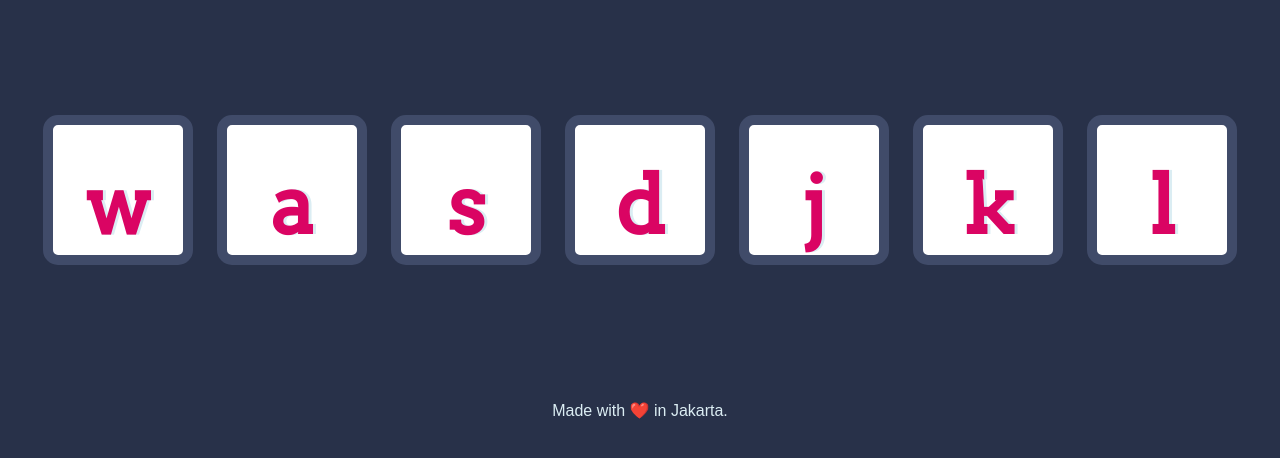
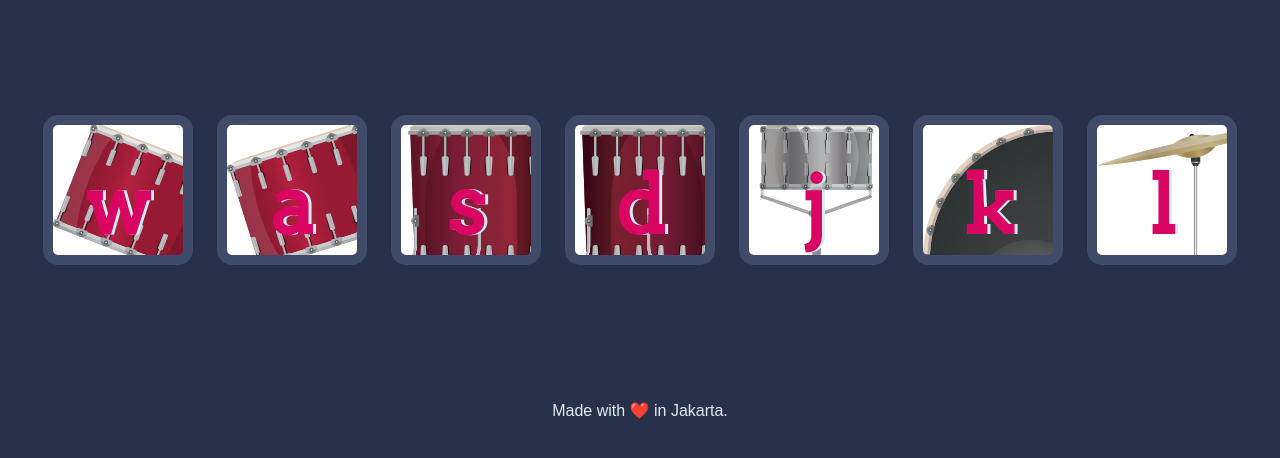
Before and after one commit to Web-Dev-Portfolio/Drum-Kit, a plain HTML site: page index.html in a window 1280 px wide. Shown: the part 174-632 px from the top of the page. Drawn offline with Linux system fonts and the light colour scheme.

Commit message:
adding image to button

```diff
--- a/index.js
+++ b/index.js
@@ -1,4 +1,10 @@
 var allDrumButton = document.querySelectorAll(".drum").length;
 for (let i = 0; i < allDrumButton; i++) {
-    document.querySelectorAll(".drum")[i].addEventListener("click", function(){alert("I'm clicked!")});
+  document.querySelectorAll(".drum")[i].addEventListener("click", function() {
+    alert("Got clicked!");
+    // var audio = new Audio("sounds/snare.mp3");
+    // audio.play();
+  });
+
+
 }
--- a/style.css
+++ b/style.css
@@ -1,52 +1,57 @@
-body{
-background-color: #283149;
+body {
+  background-color: #283149;
   text-align: center;
 }
+
 h1 {
   font-size: 5rem;
   color: #DBEDF3;
   font-family: "Arvo", cursive;
   text-shadow: 3px 0 #da0463;
 }
+
 footer {
   color: #DBEDF3;
   font-family: sans-serif;
 }
+
 .w {
-
+  background-image: url("images/tom1.png");
 }
 
 .a {
-
+  background-image: url("images/tom2.png");
 }
 
 .s {
-
+  background-image: url("images/tom3.png");
 }
 
 .d {
-
+  background-image: url("images/tom4.png");
 }
 
 .j {
-
+  background-image: url("images/snare.png");
 }
 
 .k {
-
+  background-image: url("images/kick.png");
 }
 
 .l {
-
+  background-image: url("images/crash.png");
 }
 
-.set{
-  margin : 10% auto;
+.set {
+  margin: 10% auto;
 }
+
 .game-over {
   background-color: red;
   opacity: 0.8;
 }
+
 .pressed {
   box-shadow: 0 3px 4px 0 #DBEDF3;
   opacity: 0.5;
@@ -55,6 +60,7 @@ footer {
 .red {
   color: red;
 }
+
 .drum {
   outline: none;
   border: 10px solid #404B69;
```
